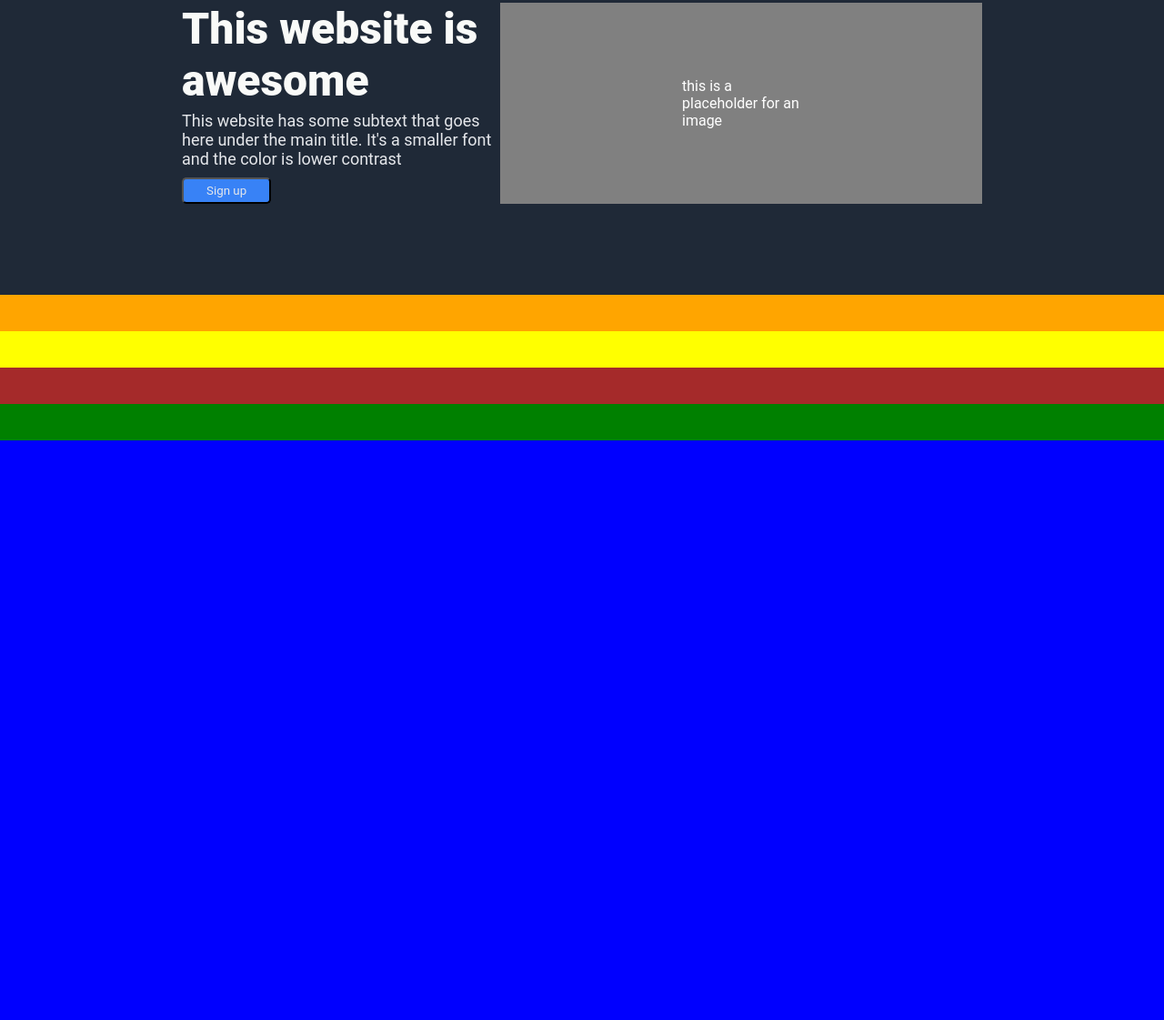
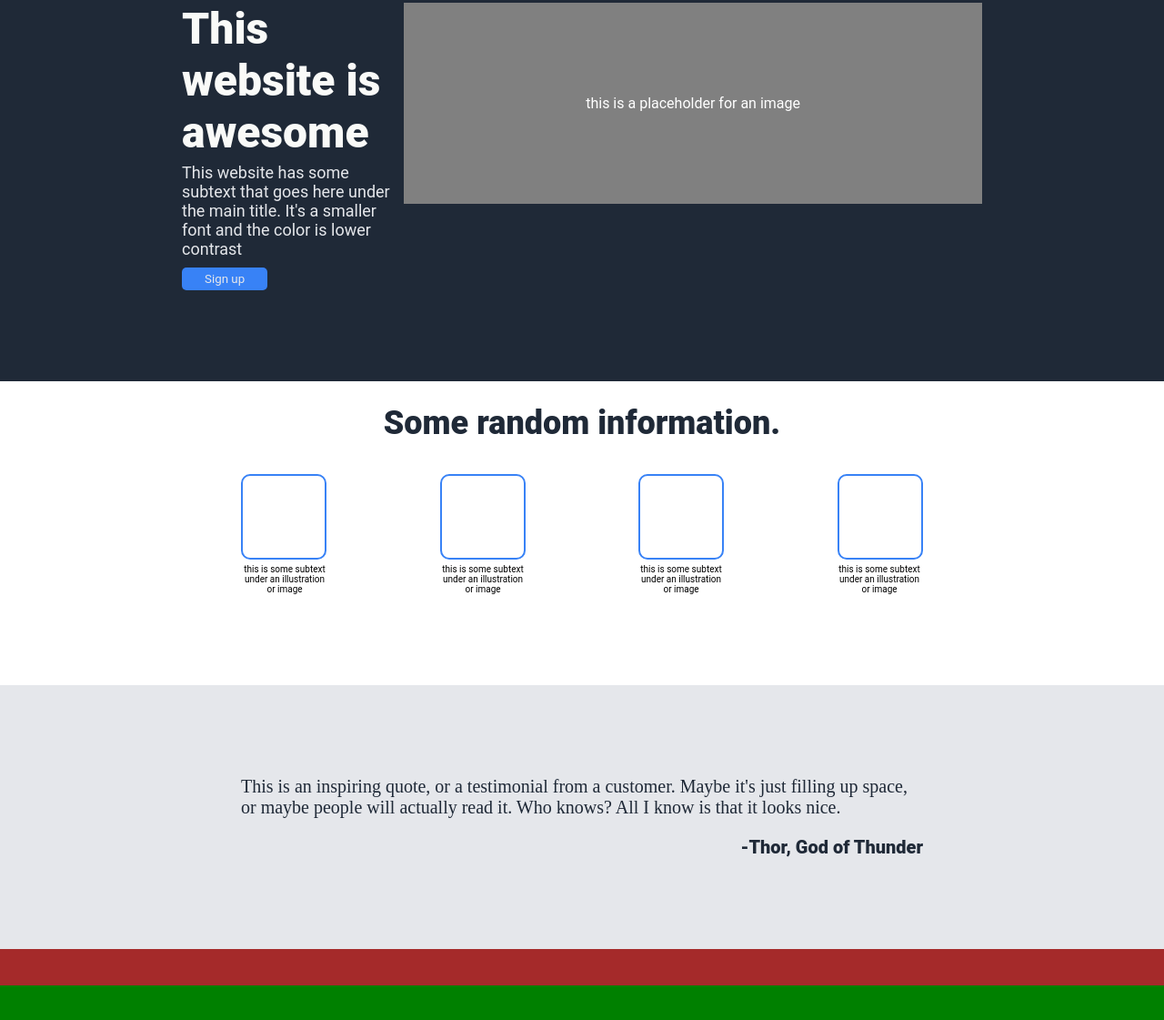
Before and after one commit to Bfjereide/Landing-Page, a plain HTML site: page index.html in a window 1280 px wide. Shown: the part 135-1256 px from the top of the page at 91% size. Before the commit the page ends 800 px from the top, so only its background shows below. Drawn offline with Linux system fonts and the light colour scheme; a web font is replaced by a local one.

Commit message:
Oppdatert HEADER, TOP og MIDDLE. Trenger finjustering på både TOP og MIDDLE.

```diff
--- a/index.html
+++ b/index.html
@@ -26,6 +26,10 @@
      </div>
     </div>
 
+
+
+
+
     <div class="header-content">
         <div class="hc-main1">
             <div class="hc-box1">This website is awesome</div>
@@ -39,21 +43,30 @@
 
 
     <div class="top">
-        <div class="top-info"></div>
+        <div class="top-info">Some random information.</div>
         <div class="top-content">
-            <div class="top-box">
-                <div class="tb-1"></div>
-                <div class="tb-2"></div>
-                <div class="tb-2"></div>
+            <div class="top-box1">
+                <div class="a-box"></div>
+                <div class="a-box"></div>
+                <div class="a-box"></div>
+                <div class="a-box"></div>
+            </div>
+            <div class="top-box2">
+                <div class="b-box">this is some subtext under an illustration or image</div>
+                <div class="b-box">this is some subtext under an illustration or image</div>
+                <div class="b-box">this is some subtext under an illustration or image</div>
+                <div class="b-box">this is some subtext under an illustration or image</div>
             </div>
         </div>
     </div>
 
+
     <div class="middle">
-        <div class="middle-content">
-            <div class="mc-box"></div>
+        <div class="middle-content">This is an inspiring quote, or a testimonial from a customer. Maybe it's just filling up space, or maybe people will actually read it. Who knows? All I know is that it looks nice.
+            <div class="mc-box">-Thor, God of Thunder</div>
         </div>
     </div>
+
 
     <div class="bottom">
         <div class="bottom-content-1"></div>
--- a/stylesheet.css
+++ b/stylesheet.css
@@ -1,12 +1,15 @@
 * {
-/*  border: 1px solid black; */
+  /* border: 1px solid black; */
   font-family: Roboto;
 }
 @font-face {
   font-family: Roboto;
   src: url(fonts/Roboto/Roboto-VariableFont_wdth\,wght.ttf);
 }
-
+@font-face {
+  font-family: Roboto-italic;
+  src: url(fonts/Roboto/Roboto-Italic-VariableFont_wdth\,wght.ttf);
+}
 body {
 
   background-color: blue;
@@ -41,6 +44,7 @@ body {
 
 .hc-main1 {
   max-width: 350px;
+  flex-shrink:1
 }
 
 .hc-box1 {
@@ -60,6 +64,7 @@ body {
   background-color: #3882F6;
   padding: 5px 25px;
   border-radius: 5px;
+  border: 0;
 }
 
 .hc-main2 {
@@ -68,9 +73,57 @@ body {
   align-items: center;
   background-color: gray;
   padding: 0 200px;
+  flex-shrink: 0;
+  max-height: 221px;
 }
 
-
+.top {
+  display: flex;
+  flex-direction: column;
+  }
+.top-info {
+  display: flex;
+  background-color: white;
+  justify-content: center;
+  padding: 25px 0;
+  font-size: 36px;
+  color: #1F2937;
+  font-weight: 900;
+}
+.top-content {
+  background-color: white;
+  display: flex;
+  flex-direction: column;
+  justify-content: center;
+  align-items: center;
+  padding-bottom: 100px;
+}
+.top-box1 {
+  padding-top: 10px;
+}
+.top-box2 {
+  padding-top: 5px;
+}
+.top-box1, .top-box2 {
+  background-color: white;
+  width: 1000px;
+  max-height: 600px;
+  display: flex;
+  flex-direction: row;
+  align-items: center;
+  justify-content: space-evenly;
+}
+.a-box {
+  min-height: 90px;
+  min-width: 90px;
+  border: 2px solid #3882F6;
+  border-radius: 10px;
+}
+.b-box {
+  font-size: 10px;
+  max-width: 90px;
+  text-align: center;
+}
 .top,
 .middle,
 .bottom,
@@ -79,12 +132,33 @@ body {
   min-width: 40px;
 }
 
-.top {
-  background-color: orange;
+
+
+.middle, .middle-content, .mc-box {
+  display: flex;
+  background-color: #E5E7EB;
 }
+.middle {
+  justify-content: center;
+  align-items: center;
 
-.middle {
-  background-color: yellow;
+}
+.middle-content {
+font-size: 20px;
+color: #1F2937;
+font-family: Roboto-italic;
+padding: 100px 0;
+font-weight: 300;
+width: 750px;
+display: flex;
+flex-direction: row;
+flex-wrap: wrap;
+justify-content: flex-end;
+}
+.mc-box {
+  display: flex;
+  font-weight: 800;
+  padding-top: 20px;
 }
 
 .bottom {
@@ -119,3 +193,31 @@ ul {
   a:visited {
     color: #E5E7EB;
   }
+  a:hover {
+    color: hotpink;
+  }
+
+
+  /* NOTE TO SELF vedr. lenker*/
+
+/* unvisited link
+a:link {
+  color: red;
+}
+
+* visited link *
+a:visited {
+  color: green;
+}
+
+* mouse over link *
+a:hover {
+  color: hotpink;
+}
+
+* selected link *
+
+a:active {
+  color: blue;
+}
+ */
```
